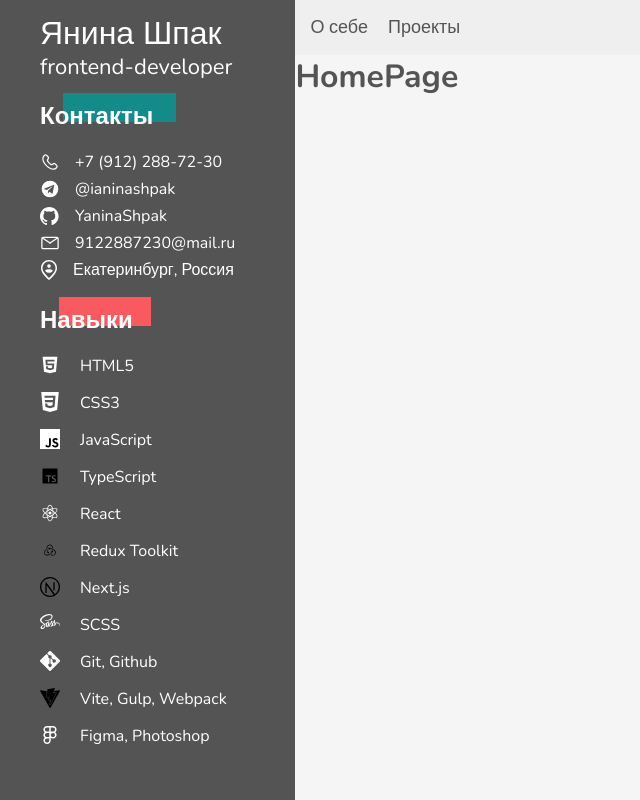
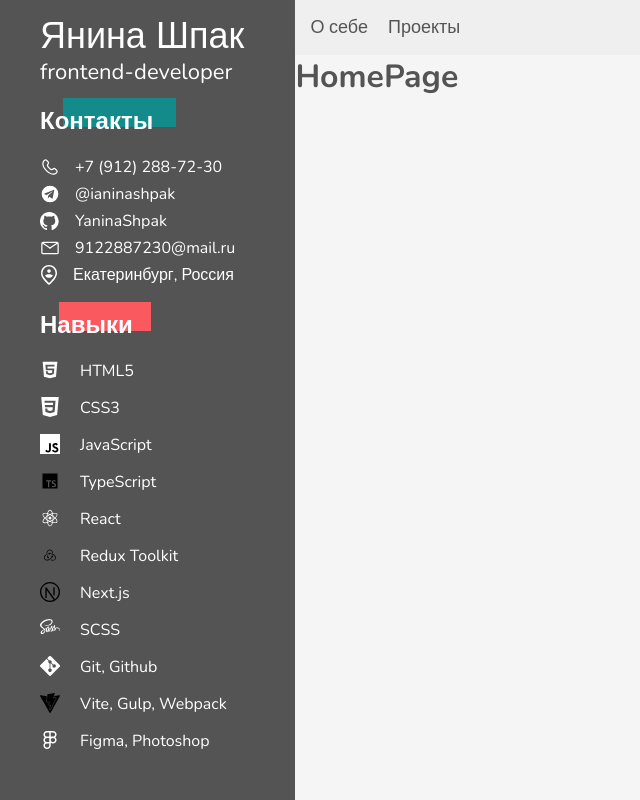
Before and after one commit to YaninaShpak/ianina-shpak-cv, a Next.js app: page / in a window 1280 px wide. Shown: the whole page, without its empty margins (0-640 px from the left). Built offline with nearby package versions, Linux system fonts and the light colour scheme; a web font is replaced by a local one.

Commit message:
refactor: change style

```diff
--- a/app/components/Sidebar/Sidebar.module.scss
+++ b/app/components/Sidebar/Sidebar.module.scss
@@ -17,7 +17,7 @@
 }
 
 .mainTitle {
-  font-size: 32px;
+  font-size: 36px;
 }
 
 .subtitle {
```
Also changed, not shown: app/components/ProjectCard/ProjectCard.module.scss (+6 -1 lines).
